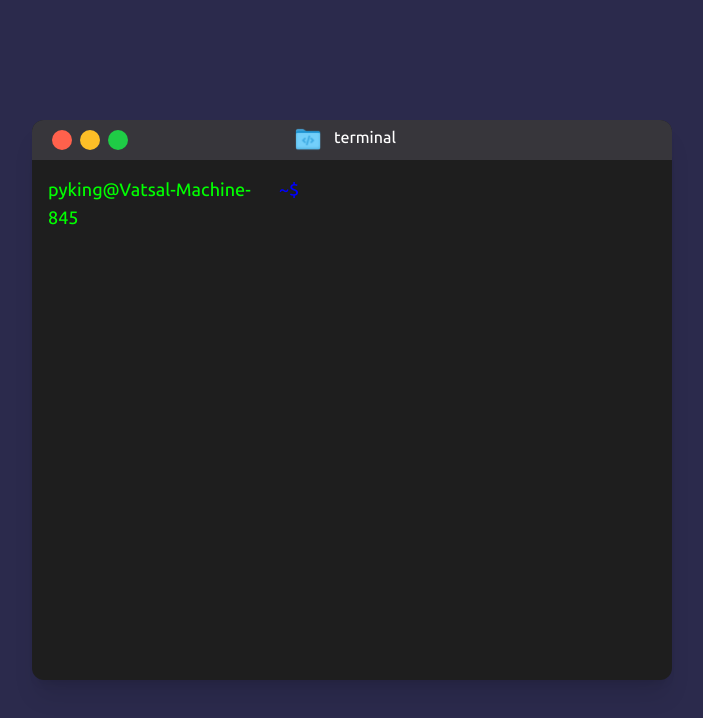
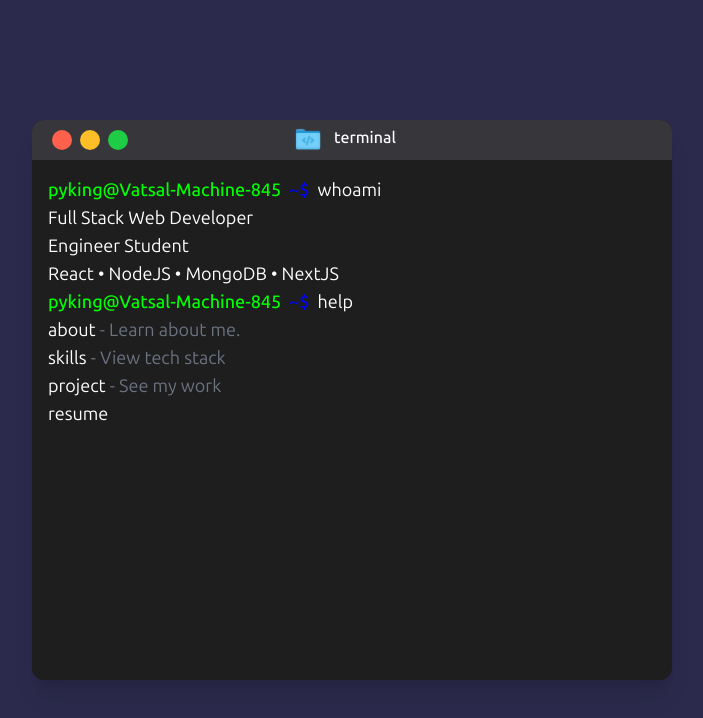
Before and after one commit to sejpalvatsal456/terminal-portfolio, a React (Vite) app: page / in a window 1280 px wide. Shown: the top 718 px of the page, without its empty margins (288-991 px from the left). Built offline with nearby package versions, Linux system fonts and the light colour scheme.

Commit message:
Added a Startup Menu

```diff
--- a/package.json
+++ b/package.json
@@ -14,6 +14,7 @@
     "react": "^19.2.6",
     "react-dom": "^19.2.6",
     "react-type-animation": "^3.2.0",
+    "react-typed": "^2.0.12",
     "tailwindcss": "^4.3.1"
   },
   "devDependencies": {
--- a/src/App.tsx
+++ b/src/App.tsx
@@ -6,12 +6,15 @@ import StaticCommandPromt from "./components/StaticCommandPromt";
 import CommandError from "./commands/CommandError";
 import HelpCommand from "./commands/HelpCommand";
 import WhoamiCommand from "./commands/WhoamiCommand";
+import StartupCommands from "./commands/StartupCommands";
 
 function App() {
   const [open, setOpen] = useState<boolean>(false);
-  const [showCommandPrompt, setShowCommandPromt] = useState<boolean>(true);
+  const [showCommandPrompt, setShowCommandPromt] = useState<boolean>(false);
   const [commandContent, setCommandContent] = useState<React.ReactElement[]>(
-    [],
+    [
+      <StartupCommands />
+    ],
   );
 
   const handleCommand = (command: string) => {
@@ -53,6 +56,9 @@ function App() {
     setTimeout(() => {
       setOpen(true);
     }, 50);
+    setTimeout(() => {
+      setShowCommandPromt(true)
+    }, 8500);
   }, []);
 
   return (
--- a/src/commands/HelpCommand.tsx
+++ b/src/commands/HelpCommand.tsx
@@ -4,7 +4,7 @@ export default function HelpCommand() {
   return (
     <div>
       <ul>
-            {commandList.map(command => (
+        {commandList.map((command) => (
           <li className="flex gap-4">
             <span>{command.name}</span>
             <span className="text-gray-500">- {command.desc}</span>
@@ -12,5 +12,5 @@ export default function HelpCommand() {
         ))}
       </ul>
     </div>
-  )
+  );
 }
--- /dev/null
+++ b/src/commands/HelpCommandAnimation.tsx
@@ -0,0 +1,13 @@
+import { ReactTyped } from "react-typed";
+import commandList from "../utils/commandList";
+
+export default function HelpCommandAnimation() {
+  const helpText = commandList
+    .map(
+      (command) =>
+        `<span>${command.name}</span> <span style="color:#6b7280">- ${command.desc}</span>`,
+    )
+    .join("<br />");
+
+  return <ReactTyped strings={[helpText]} typeSpeed={20} showCursor={false} />;
+}
--- /dev/null
+++ b/src/commands/StartupCommands.tsx
@@ -0,0 +1,32 @@
+import { useEffect, useState } from "react";
+import StaticCommandPromt from "../components/StaticCommandPromt";
+import WhoamiCommand from "./WhoamiCommand";
+import HelpCommand from "./HelpCommand";
+import HelpCommandAnimation from "./HelpCommandAnimation";
+
+export default function StartupCommands() {
+  const [showWhoAmI, setShowWhoAmI] = useState<boolean>(false);
+  const [showHelpCommand, setShowHelpCommand] = useState<boolean>(false);
+
+  useEffect(() => {
+    setTimeout(() => {
+      setShowWhoAmI(true);
+    }, 500);
+    setTimeout(() => {
+      setShowHelpCommand(true);
+    }, 3200);
+  }, []);
+
+  return (
+    <>
+      <StaticCommandPromt command="whoami" />
+      {showWhoAmI ? <WhoamiCommand /> : null}
+      {showHelpCommand ?
+        <>
+          <StaticCommandPromt command="help" />
+          <HelpCommandAnimation />
+        </>
+      : null}
+    </>
+  );
+}
```
Also changed, not shown: 1 other file (tests, documents, lock files or other folders). Lines whose indentation alone changed are shown as unchanged.
